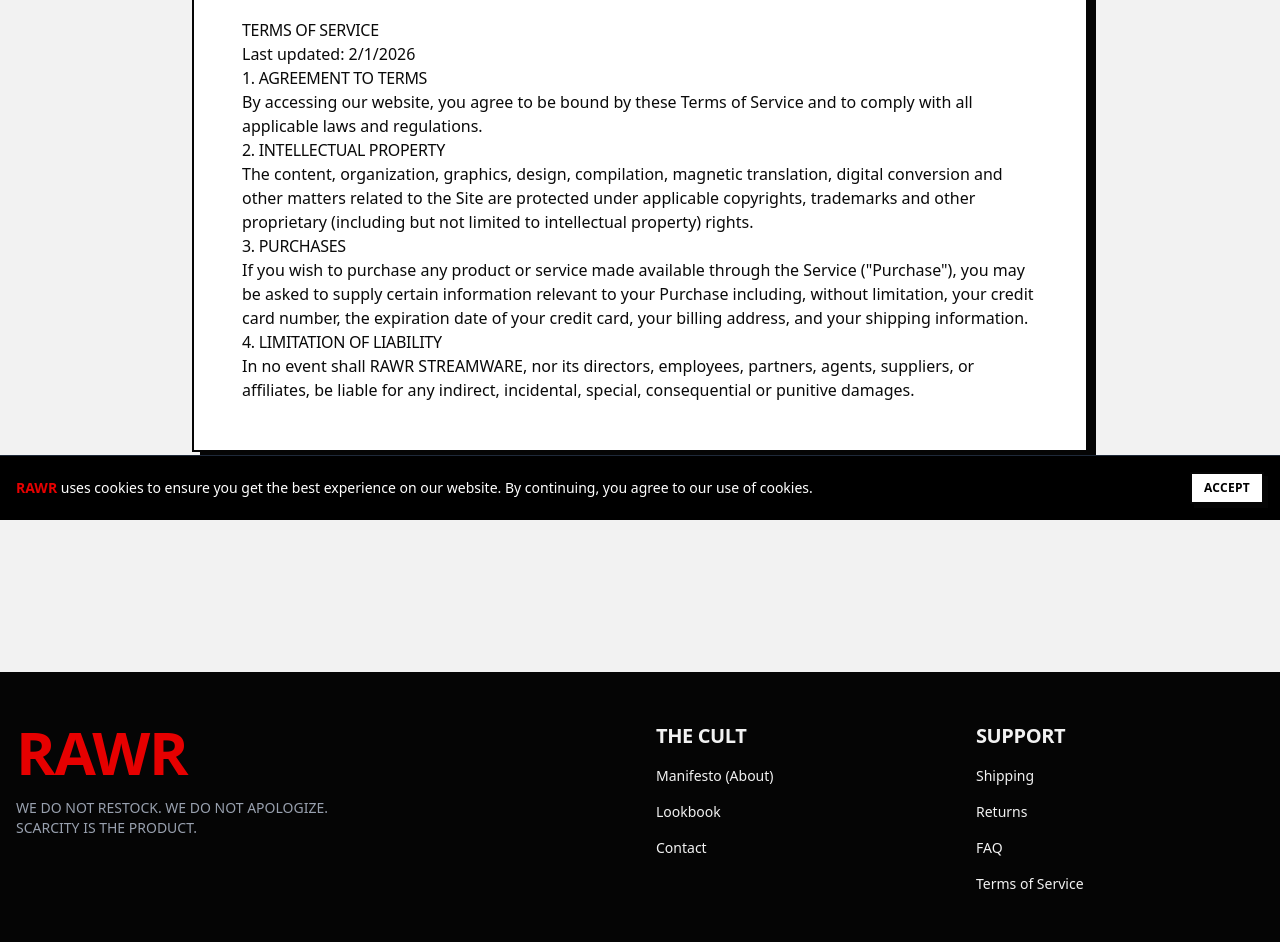
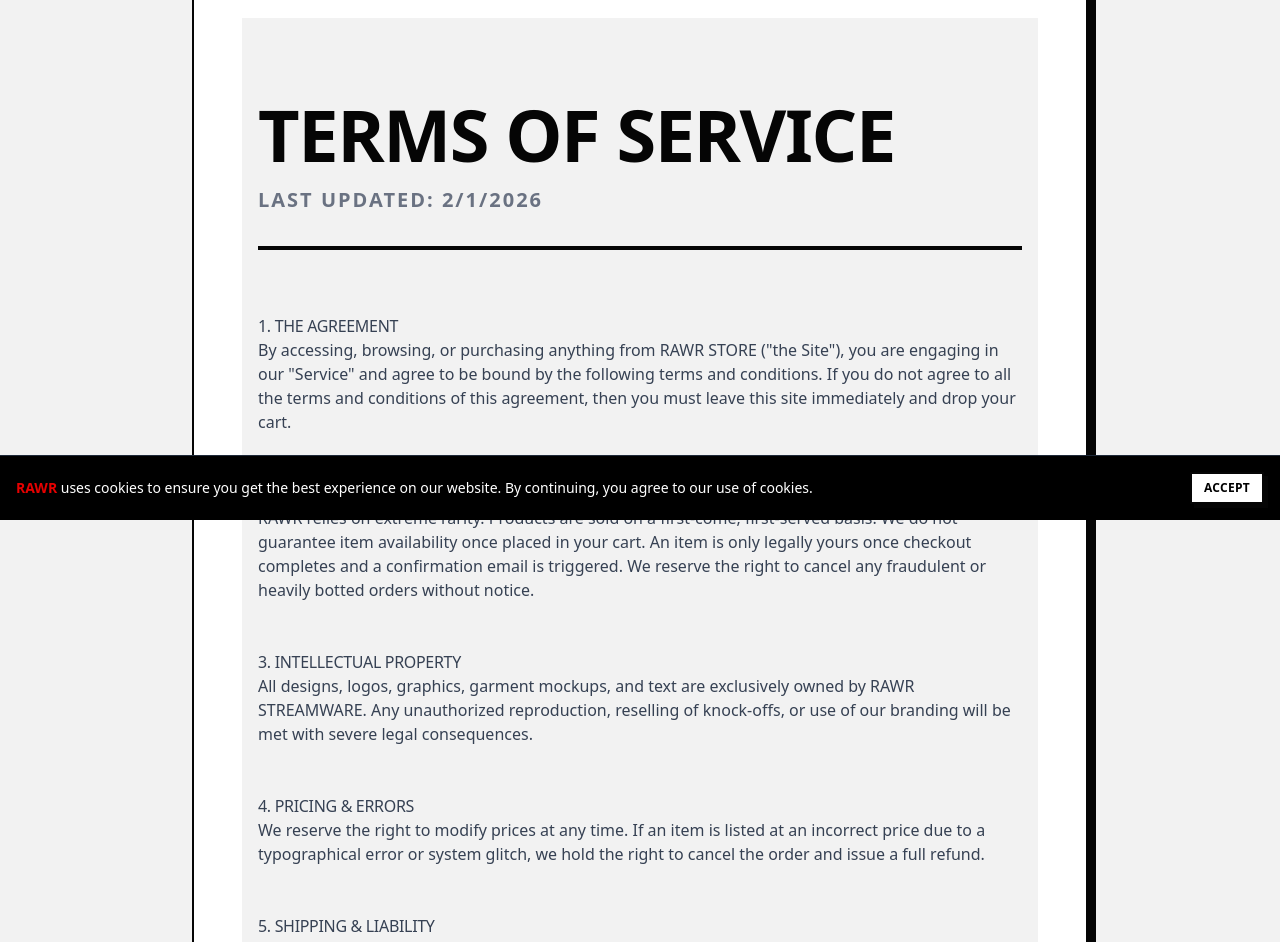
Before and after one commit to piyushayy/rawr, a Next.js app in the folder apps/web/: page /terms in a window 1280 px wide. Shown: the part 280-1222 px from the top of the page. Built offline with nearby package versions, Linux system fonts and the light colour scheme; no server answers.

Commit message:
chore: updated landing page visuals, contact infos, terms, and faq

```diff
--- a/apps/web/src/app/(legal)/faq/page.tsx
+++ b/apps/web/src/app/(legal)/faq/page.tsx
@@ -78,6 +78,53 @@
               specific measurements.
             </AccordionContent>
           </AccordionItem>
+          <AccordionItem
+            value="item-5"
+            className="border-2 border-rawr-black bg-white px-4"
+          >
+            <AccordionTrigger className="font-heading font-bold text-xl uppercase hover:text-rawr-red">
+              Do you ship internationally?
+            </AccordionTrigger>
+            <AccordionContent className="font-body text-gray-600">
+              Yes, we ship worldwide. Shipping costs and delivery times vary by country. International customers are responsible for any customs duties or taxes imposed by their local government.
+            </AccordionContent>
+          </AccordionItem>
+
+          <AccordionItem
+            value="item-6"
+            className="border-2 border-rawr-black bg-white px-4"
+          >
+            <AccordionTrigger className="font-heading font-bold text-xl uppercase hover:text-rawr-red">
+              How can I track my order?
+            </AccordionTrigger>
+            <AccordionContent className="font-body text-gray-600">
+              Once your order has been dispatched, you will receive an email containing a tracking number and a link to view the real-time status of your package. You can also track orders directly in your RAWR Account Dashboard under the 'Orders' tab.
+            </AccordionContent>
+          </AccordionItem>
+
+          <AccordionItem
+            value="item-7"
+            className="border-2 border-rawr-black bg-white px-4"
+          >
+            <AccordionTrigger className="font-heading font-bold text-xl uppercase hover:text-rawr-red">
+              What payment methods do you accept?
+            </AccordionTrigger>
+            <AccordionContent className="font-body text-gray-600">
+              We accept all major credit cards (Visa, MasterCard, American Express), PayPal, Apple Pay, and Google Pay. All transactions are securely encrypted.
+            </AccordionContent>
+          </AccordionItem>
+
+          <AccordionItem
+            value="item-8"
+            className="border-2 border-rawr-black bg-white px-4"
+          >
+            <AccordionTrigger className="font-heading font-bold text-xl uppercase hover:text-rawr-red">
+              Can I modify or cancel my order?
+            </AccordionTrigger>
+            <AccordionContent className="font-body text-gray-600">
+              Due to the limited and fast-paced nature of our drops, all sales are final once confirmed. We cannot modify sizes, colors, or shipping addresses after the order is processed. Please double-check your cart before checking out.
+            </AccordionContent>
+          </AccordionItem>
         </Accordion>
 
         <div className="mt-12 text-center bg-gray-100 p-8 border-2 border-dashed border-gray-300 rounded-lg">
--- a/apps/web/src/app/(legal)/terms/page.tsx
+++ b/apps/web/src/app/(legal)/terms/page.tsx
@@ -1,38 +1,67 @@
+import { Metadata } from "next";
+
+export const metadata: Metadata = {
+  title: "Terms of Service | RAWR",
+  description: "By joining the pack, you agree to the conditions.",
+};
+
 export default function TermsPage() {
   return (
-    <article>
-      <h1>Terms of Service</h1>
-      <p className="lead">Last updated: {new Date().toLocaleDateString()}</p>
+    <div className="bg-rawr-white min-h-screen py-20 font-body">
+      <div className="container mx-auto px-4 max-w-4xl">
+        <div className="mb-16 border-b-4 border-rawr-black pb-8">
+          <h1 className="text-5xl md:text-7xl font-heading font-black uppercase text-rawr-black mb-4">
+            Terms of Service
+          </h1>
+          <p className="text-xl font-bold text-gray-500 uppercase tracking-widest">
+            Last updated: {new Date().toLocaleDateString()}
+          </p>
+        </div>
 
-      <h2>1. Agreement to Terms</h2>
+        <article className="prose prose-lg prose-headings:font-heading prose-headings:font-black prose-headings:uppercase prose-h2:text-rawr-red max-w-none text-gray-700">
+          <section className="mb-12">
+            <h2>1. The Agreement</h2>
             <p>
-        By accessing our website, you agree to be bound by these Terms of
-        Service and to comply with all applicable laws and regulations.
+              By accessing, browsing, or purchasing anything from RAWR STORE ("the Site"), you are engaging in our "Service" and agree to be bound by the following terms and conditions. If you do not agree to all the terms and conditions of this agreement, then you must leave this site immediately and drop your cart.
             </p>
+          </section>
 
-      <h2>2. Intellectual Property</h2>
+          <section className="mb-12">
+            <h2>2. Limited Drops & Scarcity</h2>
             <p>
-        The content, organization, graphics, design, compilation, magnetic
-        translation, digital conversion and other matters related to the Site
-        are protected under applicable copyrights, trademarks and other
-        proprietary (including but not limited to intellectual property) rights.
+              RAWR relies on extreme rarity. Products are sold on a first-come, first-served basis. We do not guarantee item availability once placed in your cart. An item is only legally yours once checkout completes and a confirmation email is triggered. We reserve the right to cancel any fraudulent or heavily botted orders without notice.
             </p>
+          </section>
 
-      <h2>3. Purchases</h2>
+          <section className="mb-12">
+            <h2>3. Intellectual Property</h2>
             <p>
-        If you wish to purchase any product or service made available through
-        the Service ("Purchase"), you may be asked to supply certain information
-        relevant to your Purchase including, without limitation, your credit
-        card number, the expiration date of your credit card, your billing
-        address, and your shipping information.
+              All designs, logos, graphics, garment mockups, and text are exclusively owned by RAWR STREAMWARE. Any unauthorized reproduction, reselling of knock-offs, or use of our branding will be met with severe legal consequences.
             </p>
+          </section>
 
-      <h2>4. Limitation of Liability</h2>
+          <section className="mb-12">
+            <h2>4. Pricing & Errors</h2>
             <p>
-        In no event shall RAWR STREAMWARE, nor its directors, employees,
-        partners, agents, suppliers, or affiliates, be liable for any indirect,
-        incidental, special, consequential or punitive damages.
+              We reserve the right to modify prices at any time. If an item is listed at an incorrect price due to a typographical error or system glitch, we hold the right to cancel the order and issue a full refund.
             </p>
+          </section>
+
+          <section className="mb-12">
+            <h2>5. Shipping & Liability</h2>
+            <p>
+              Once an order is handed over to our shipping carriers (USPS, FedEx, DHL), RAWR is no longer liable for stolen packages or delays. If a tracking number is marked as "Delivered", we will not issue refunds or replacements for claimed missing items. Ensure your address is perfectly accurate before confirming your order.
+            </p>
+          </section>
+
+          <section className="mb-12">
+            <h2>6. User Content & CRM Tagging</h2>
+            <p>
+              By creating an account, you consent to our internal tracking systems analyzing your purchases to unlock tiers and benefits. We use your data to improve our service and provide tailored Clout rankings.
+            </p>
+          </section>
         </article>
+      </div>
+    </div>
   );
 }
--- a/apps/web/src/app/page.tsx
+++ b/apps/web/src/app/page.tsx
@@ -205,7 +205,7 @@
         <h2 className="text-5xl md:text-8xl font-heading font-black text-white mb-8 uppercase leading-none">
           Wear It
           <br />
-          Or Fear It
+          Or Hear It
         </h2>
         <p className="max-w-xl mx-auto text-white font-bold text-xl mb-8">
           We don&apos;t do mass production. We hunt for the rarest pieces so you
--- a/apps/web/src/components/shared/CategorySelector.tsx
+++ b/apps/web/src/components/shared/CategorySelector.tsx
@@ -36,7 +36,7 @@
       >
         <div className="absolute inset-0 bg-gray-900">
           <img
-            src="https://images.unsplash.com/photo-1550614000-0e1fe3588fbc?q=80&w=1200"
+            src="https://images.unsplash.com/photo-1515886657613-9f3515b0c78f?q=80&w=1200"
             alt="Womens Category"
             className="w-full h-full object-cover grayscale group-hover:grayscale-0 transition-all duration-700 blur-[2px] group-hover:blur-0 scale-105"
           />
```
Also changed, not shown: apps/web/src/app/contact/page.tsx (+32 -33 lines). Lines whose indentation alone changed are shown as unchanged.
